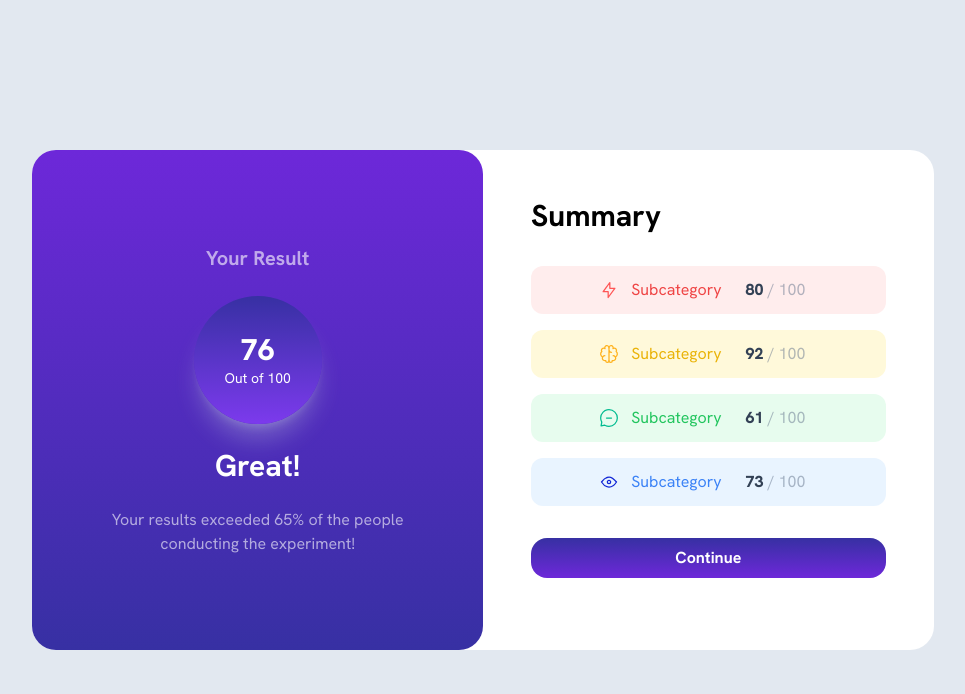
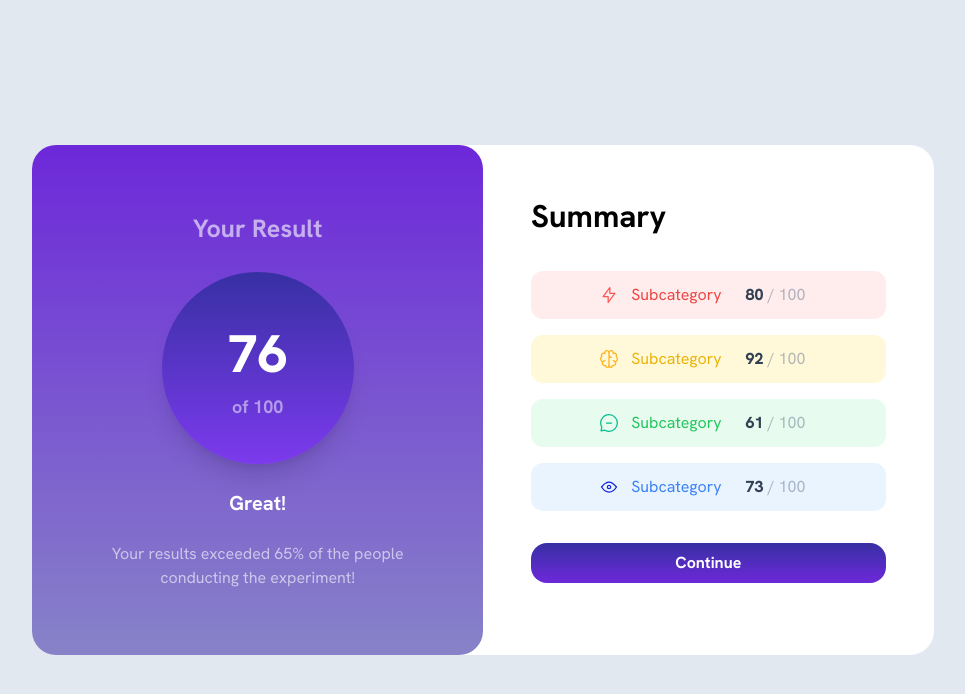
Before and after one commit to trevornei/Results_Summary_Component, a React (Vite) app in the folder Results-Summary-Component/: page / in a window 1280 px wide. Shown: the top 694 px of the page, without its empty margins (157-1122 px from the left). Built offline with nearby package versions, Linux system fonts and the light colour scheme.

Commit message:
Changed gradient colors.

```diff
--- a/Results-Summary-Component/src/Components/MainScoreCont.jsx
+++ b/Results-Summary-Component/src/Components/MainScoreCont.jsx
@@ -5,7 +5,7 @@ import SummaryCategoryCont from './Summary/SummaryCategoryCont'
 export default function SummaryCont() {
   return (
     <>
-        <div className="flex items-center justify-center w-auto h-auto duration-300 ease-in-out delay-100 bg-white md:flex-row sm:flex sm:flex-col rounded-3xl hover:shadow-lg hover:shadow-violet-600/30 ">
+        <div className="flex flex-col items-center justify-center w-auto h-auto duration-300 ease-in-out delay-100 bg-white md:flex-row sm:flex-col xs:flex-col rounded-3xl hover:shadow-lg hover:shadow-violet-600/30 ">
             <ResultsCont />
             <SummaryCategoryCont />
         </div>
--- a/Results-Summary-Component/src/Components/Results/CircleResult.jsx
+++ b/Results-Summary-Component/src/Components/Results/CircleResult.jsx
@@ -3,12 +3,12 @@ import React from 'react'
 export default function CircleResult() {
   return (
     <>
-        <div className="flex flex-col items-center justify-center w-32 h-32 rounded-full shadow-xl bg-gradient-to-t from-violet-600 shadow-slate-300/30 to-indigo-800">
+        <div className="flex flex-col items-center justify-center w-48 h-48 rounded-full shadow-xl bg-gradient-to-t from-violet-600 to-indigo-800 ">
             {/*TODO - Outputs:
                         1. Your Score: Variable Outcome
                         2. Out of 100: Constant */}
-            <h1 className='text-3xl font-extrabold text-white'>76</h1>
-            <h3 className='text-sm text-white'>Out of 100</h3>
+            <h1 className='text-5xl font-extrabold text-white'>76</h1>
+            <h3 className='text-lg font-bold text-white/50'>of 100</h3>
         </div>
     </>
   )
--- a/Results-Summary-Component/src/Components/Results/ResultsCont.jsx
+++ b/Results-Summary-Component/src/Components/Results/ResultsCont.jsx
@@ -4,10 +4,10 @@ import CircleResult from './CircleResult'
 export default function ResultsCont() {
   return (
     <>
-        <div className="flex flex-col items-center justify-center w-full h-full p-12 bg-gradient-to-b from-violet-700 to-indigo-800 md:rounded-3xl sm:rounded-b-3xl my-18 mx-18 ">
-            <h1 className="mx-auto mb-6 text-xl font-bold text-white/60 font-hg">Your Result</h1>
+        <div className="flex flex-col items-center justify-center w-full h-full p-12 mx-auto my-auto bg-gradient-to-b from-violet-700 to-indigo-800/60 md:rounded-3xl sm:rounded-b-3xl ">
+            <h1 className="mx-auto mb-6 text-2xl font-bold text-white/60 font-hg">Your Result</h1>
             <CircleResult />
-            <h1 className='mx-auto mt-6 text-3xl font-bold text-white'>Great!</h1>
+            <h1 className='mx-auto mt-6 text-xl font-bold text-white'>Great!</h1>
             <p className="mx-auto mt-6 text-center text-white/60 text-md">Your results exceeded 65% of the people conducting the experiment!</p>
         </div>
     </>
--- a/Results-Summary-Component/tailwind.config.js
+++ b/Results-Summary-Component/tailwind.config.js
@@ -13,6 +13,15 @@ export default {
         perp: "#7755FF",
         lightperp: "#2F2CE9",
       },
+      fontSize: {
+        sm: '0.8rem',
+        base: '1rem',
+        xl: '1.25rem',
+        '2xl': '1.563rem',
+        '3xl': '1.953rem',
+        '4xl': '2.441rem',
+        '5xl': '3.3rem',
+      }
     },
   },
   plugins: [],
```
